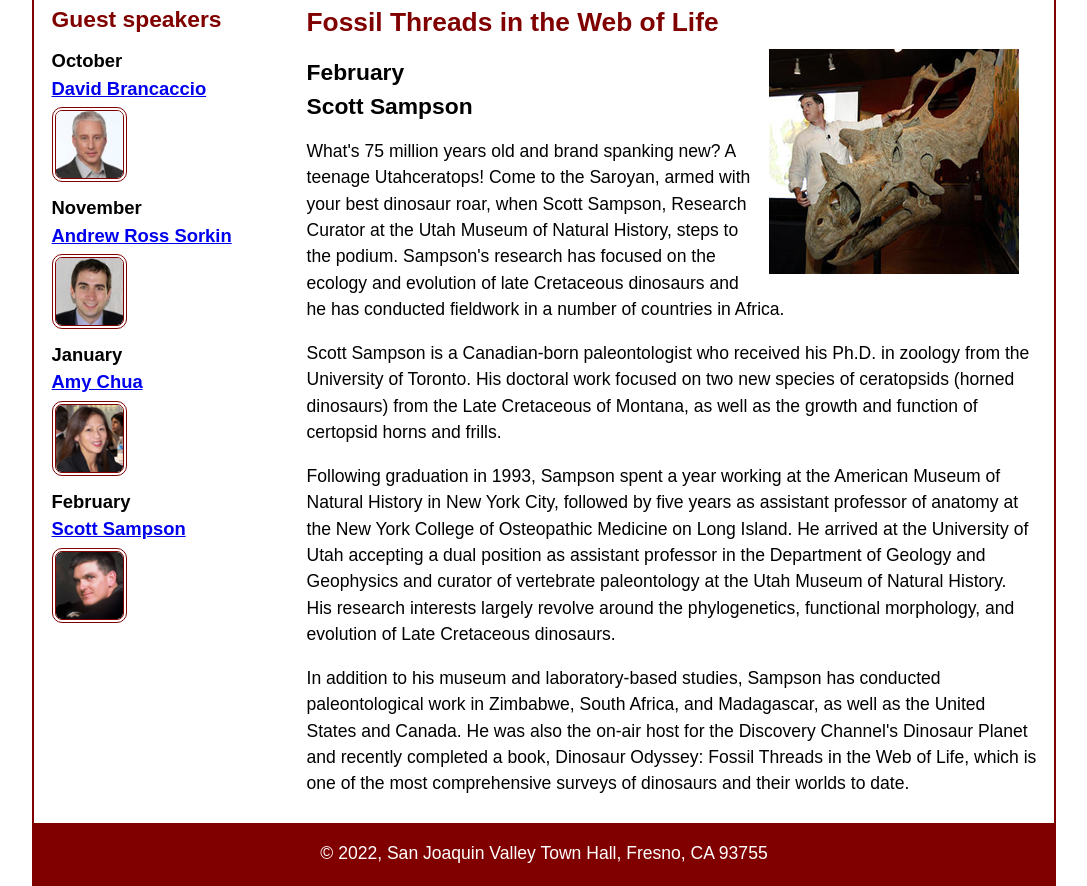
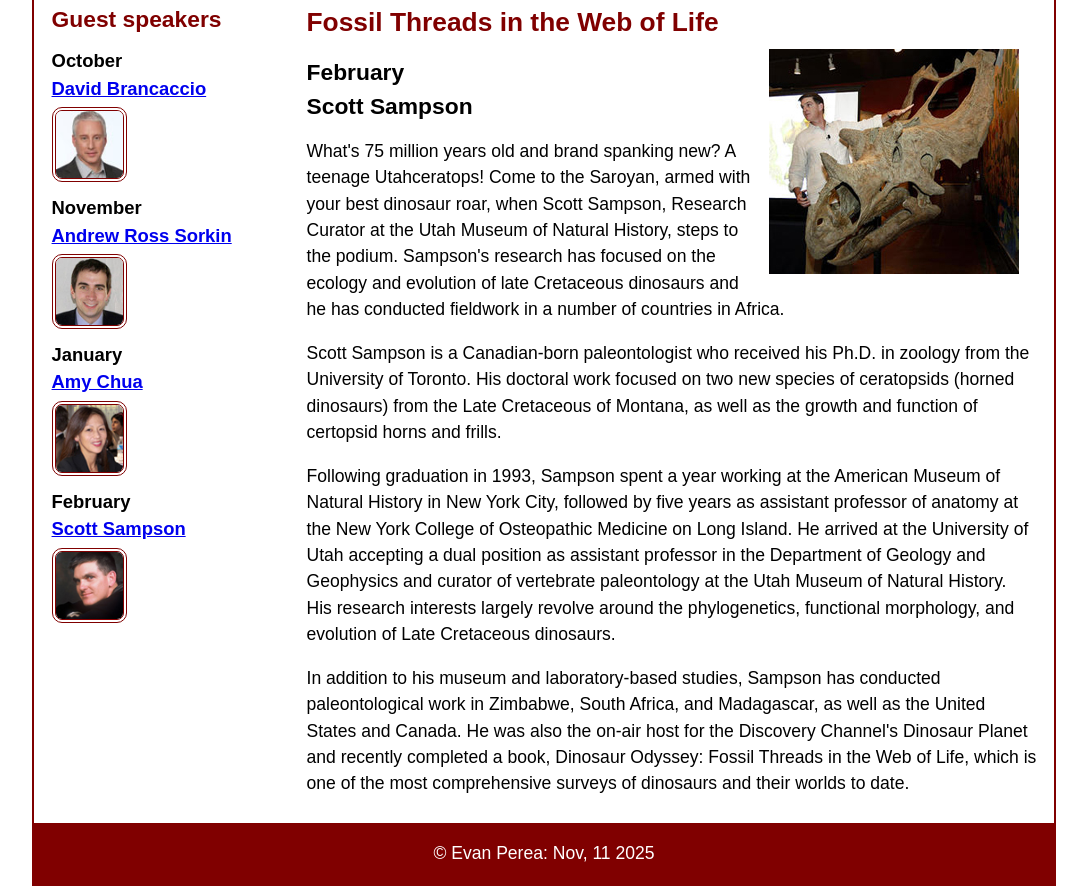
Before and after one commit to EvanPerea/A09, a plain HTML site: page speakers/sampson.html in a window 1280 px wide. Shown: the part 120-1006 px from the top of the page, without its empty margins (96-1183 px from the left). Drawn offline with Linux system fonts and the light colour scheme.

Commit message:
Update sampson.html

```diff
--- a/speakers/sampson.html
+++ b/speakers/sampson.html
@@ -57,7 +57,7 @@
 		</section>
 	</main>
 	<footer>
-		<p>&copy; 2022, San Joaquin Valley Town Hall, Fresno, CA 93755</p>
+		<p>&copy; Evan Perea: Nov, 11 2025 </p>
 	</footer>
 </body>
 </html>
```
